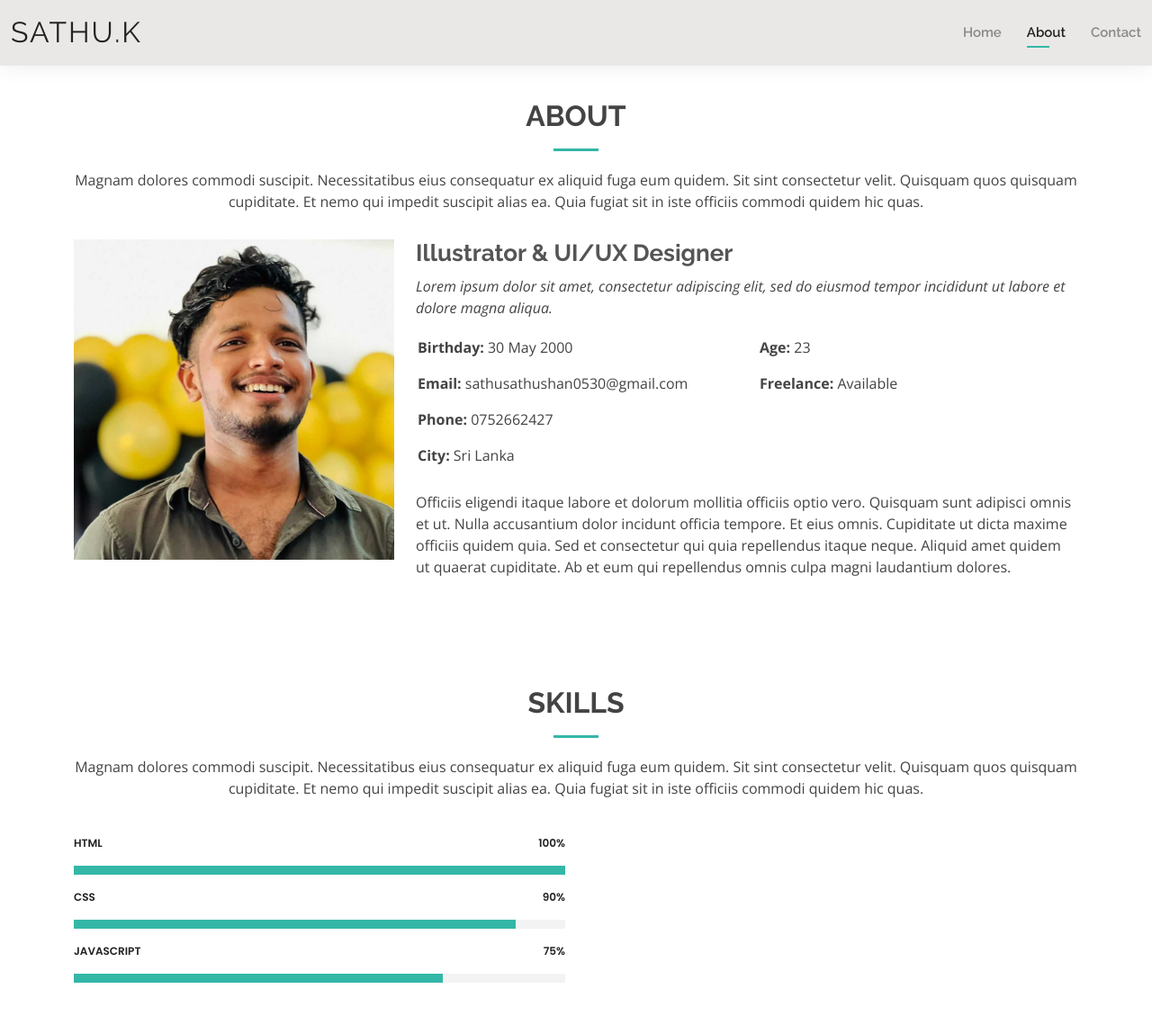
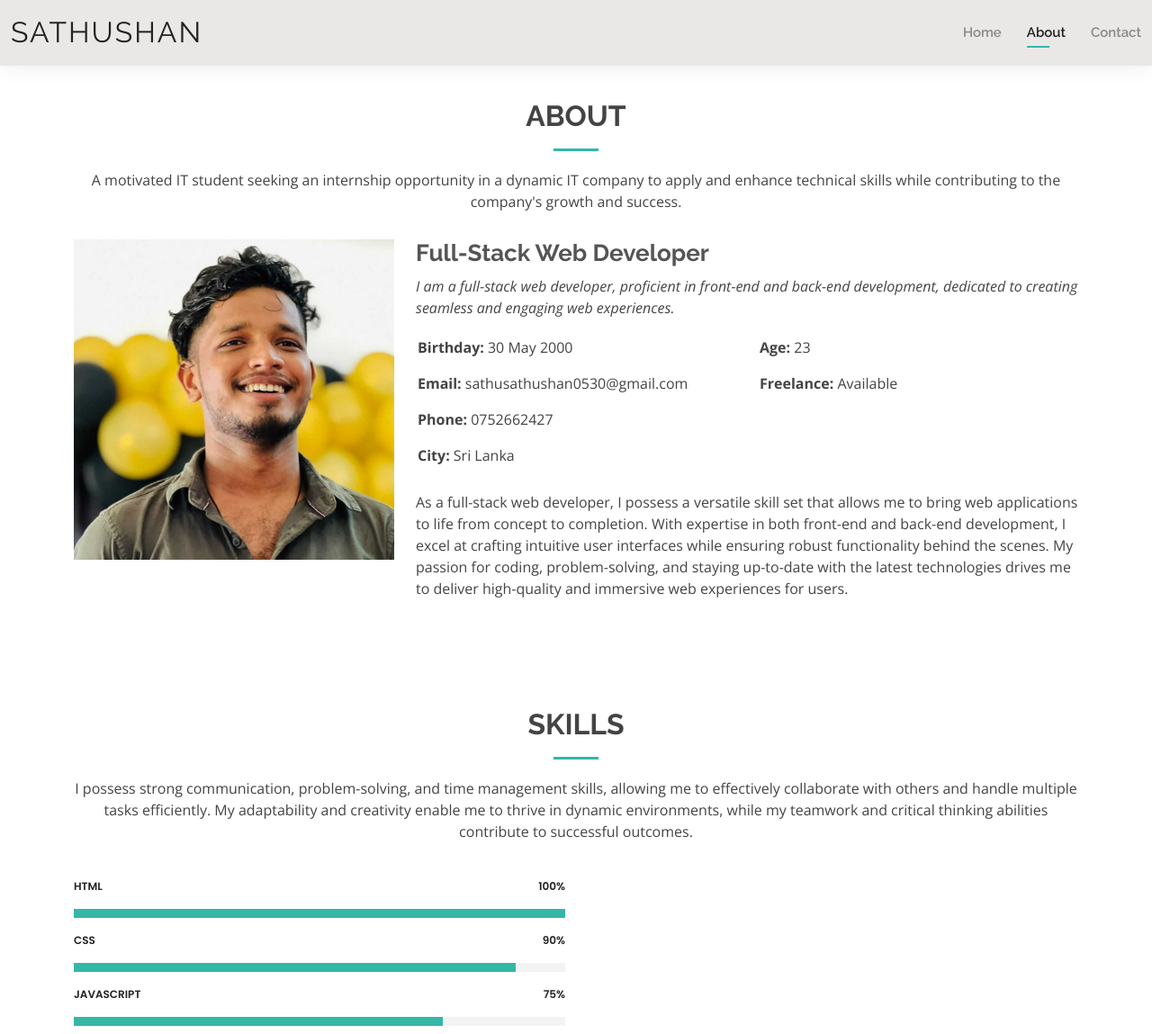
Before and after one commit to sathukrish/sathukrish.github.io, a plain HTML site: page about.html in a window 1280 px wide. Shown: the top 1149 px of the page at 90% size. Drawn offline with nearby package versions, Linux system fonts and the light colour scheme.

Commit message:
add the contant

```diff
--- a/about.html
+++ b/about.html
@@ -5,7 +5,7 @@
   <meta charset="utf-8">
   <meta content="width=device-width, initial-scale=1.0" name="viewport">
 
-  <title>About - Kelly Bootstrap Template</title>
+  <title>About - Sathushan.K</title>
   <meta content="" name="description">
   <meta content="" name="keywords">
 
@@ -42,7 +42,7 @@
   <header id="header" class="fixed-top">
     <div class="container-fluid d-flex justify-content-between align-items-center">
 
-      <h1 class="logo me-auto me-lg-0"><a href="index.html">Sathu.K</a></h1>
+      <h1 class="logo me-auto me-lg-0"><a href="index.html">Sathushan</a></h1>
       <!-- Uncomment below if you prefer to use an image logo -->
       <!-- <a href="index.html" class="logo"><img src="assets/img/logo.png" alt="" class="img-fluid"></a>-->
 
@@ -77,7 +77,7 @@
 
         <div class="section-title">
           <h2>About</h2>
-          <p>Magnam dolores commodi suscipit. Necessitatibus eius consequatur ex aliquid fuga eum quidem. Sit sint consectetur velit. Quisquam quos quisquam cupiditate. Et nemo qui impedit suscipit alias ea. Quia fugiat sit in iste officiis commodi quidem hic quas.</p>
+          <p>A motivated IT student seeking an internship opportunity in a dynamic IT company to apply and enhance technical skills while contributing to the company's growth and success.</p>
         </div>
 
         <div class="row">
@@ -85,10 +85,9 @@
             <img src="assets/img/sathu0.jpg" class="img-fluid" alt="">
           </div>
           <div class="col-lg-8 pt-4 pt-lg-0 content">
-            <h3>Illustrator &amp; UI/UX Designer</h3>
+            <h3>Full-Stack Web Developer</h3>
             <p class="fst-italic">
-              Lorem ipsum dolor sit amet, consectetur adipiscing elit, sed do eiusmod tempor incididunt ut labore et dolore
-              magna aliqua.
+              I am a full-stack web developer, proficient in front-end and back-end development, dedicated to creating seamless and engaging web experiences.
             </p>
             <div class="row">
               <div class="col-lg-6">
@@ -109,8 +108,7 @@
               </div>
             </div>
             <p>
-              Officiis eligendi itaque labore et dolorum mollitia officiis optio vero. Quisquam sunt adipisci omnis et ut. Nulla accusantium dolor incidunt officia tempore. Et eius omnis.
-              Cupiditate ut dicta maxime officiis quidem quia. Sed et consectetur qui quia repellendus itaque neque. Aliquid amet quidem ut quaerat cupiditate. Ab et eum qui repellendus omnis culpa magni laudantium dolores.
+              As a full-stack web developer, I possess a versatile skill set that allows me to bring web applications to life from concept to completion. With expertise in both front-end and back-end development, I excel at crafting intuitive user interfaces while ensuring robust functionality behind the scenes. My passion for coding, problem-solving, and staying up-to-date with the latest technologies drives me to deliver high-quality and immersive web experiences for users.
             </p>
           </div>
         </div>
@@ -124,7 +122,8 @@
 
         <div class="section-title">
           <h2>Skills</h2>
-          <p>Magnam dolores commodi suscipit. Necessitatibus eius consequatur ex aliquid fuga eum quidem. Sit sint consectetur velit. Quisquam quos quisquam cupiditate. Et nemo qui impedit suscipit alias ea. Quia fugiat sit in iste officiis commodi quidem hic quas.</p>
+          <p>
+            I possess strong communication, problem-solving, and time management skills, allowing me to effectively collaborate with others and handle multiple tasks efficiently. My adaptability and creativity enable me to thrive in dynamic environments, while my teamwork and critical thinking abilities contribute to successful outcomes.</p>
         </div>
 
         <div class="row skills-content">
```
Also changed, not shown: contact.html (+3 -3 lines), index.html (+1 -1 lines).
